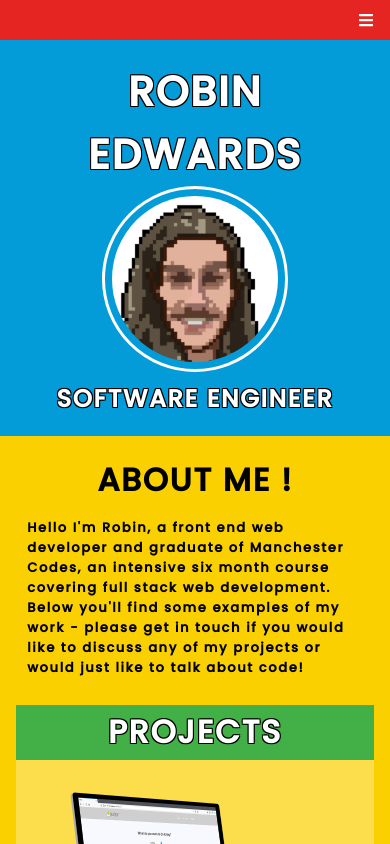
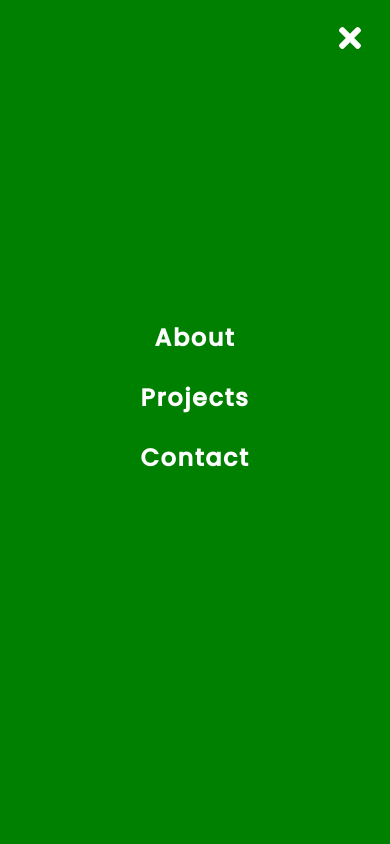
Before and after one commit to ro8inro8in/portfolio, a React (Create React App) app: page / in a window 390 px wide. Both pictures are taken after a click on the element 366 px from the left and 22 px from the top of the page. Shown: the top 844 px of the page. Built offline with nearby package versions, Linux system fonts and the light colour scheme.

Commit message:
hamburger drop down started

```diff
--- a/src/App.js
+++ b/src/App.js
@@ -1,26 +1,27 @@
-// import { useState } from "react";
+import { useState } from "react";
+
 import "./App.css";
 import About from "./components/About";
 import Contact from "./components/Contact";
 import Header from "./components/Header";
 import Navbar from "./components/Navbar";
 import Projects from "./components/Projects";
-// import Sidebar from "./components/Sidebar";
-// import reactDom from "react-dom";
+import Sidebar from "./components/Sidebar";
+
 
 function App() {
-  // const [isOpen, setIsOpen] = useState(false);
-  // const toggle = () => {
-  //   setIsOpen(!isOpen);
-  // };
+  const [isOpen, setIsOpen] = useState(false);
+  const toggle = () => {
+    setIsOpen(!isOpen);
+  };
   return (
     <div className="App">
-      <Navbar  />
+      <Navbar toggle={toggle}/>
+      <Sidebar isOpen={isOpen} toggle={toggle} />
       <Header />
       <About />
       <Projects />
       <Contact />
-      {/* <Sidebar isOpen={isOpen} toggle={toggle} /> */}
     </div>
   );
 }
--- a/src/components/Navbar.js
+++ b/src/components/Navbar.js
@@ -1,3 +1,4 @@
+// import { withRouter } from "react-router";
 import styled from "styled-components";
 import { FaBars } from "react-icons/fa";
 
@@ -72,11 +73,11 @@ const NavLink = styled.a`
   }
 `;
 
-const Navbar = () => {
+const Navbar = ({toggle}) => {
   return (
     <>
       <Nav>
-        <MobileIcon>
+        <MobileIcon onClick={toggle}>
           <FaBars />
         </MobileIcon>
         <NavContainer>
--- a/src/components/Sidebar.js
+++ b/src/components/Sidebar.js
@@ -1,89 +1,89 @@
-//  import React from "react";
-// import styled from "styled-components";
-//  import { FaTimes } from "react-icons/fa";
-//  import { Link } from "react-router-dom";
+import React from "react";
+import styled from "styled-components";
+import { FaTimes } from "react-icons/fa";
+// import { Link } from "react-router-dom";
 
-// const SidebarContainer = styled.aside`
-//   position: fixed;
-//   z-index: 999;
-//   width: 100%;
-//   height: 100%;
-//   background: #cfcfcf;
-//   display: grid;
-//   align-items: center;
-//   top: 0;
-//   right: 0;
-//   transition: 0.3s ease-in-out;
-//   opacity: ${({ isOpen }) => (isOpen ? "100%" : "0")};
-//   top: ${({ isOpen }) => (isOpen ? "0" : "-100%")};
-// `;
-// const CloseIcon = styled(FaTimes)`
-//   color: white;
-// `;
+const SidebarContainer = styled.aside`
+  position: fixed;
+  z-index: 999;
+  width: 100%;
+  height: 100%;
+  background: green;
+  display: grid;
+  align-items: center;
+  top: 0;
+  right: 0;
+  transition: 0.3s ease-in-out;
+   opacity: ${({ isOpen }) => (isOpen ? "100%" : "0")};
+   top: ${({ isOpen }) => (isOpen ? "0" : "-100%")};
+`;
+const CloseIcon = styled(FaTimes)`
+  color: white;
+`;
 
-// const Icon = styled.div`
-//   position: absolute;
-//   top: 1.2rem;
-//   right: 1.5rem;
-//   background: transparent;
-//   font-size: 2rem;
-//   cursor: pointer;
-//   outline: none;
-// `;
+const Icon = styled.div`
+  position: absolute;
+  top: 1.2rem;
+  right: 1.5rem;
+  background: transparent;
+  font-size: 2rem;
+  cursor: pointer;
+  outline: none;
+`;
 
-// const SidebarWrapper = styled.div`
-//   color: red;
-// `;
-// const SidebarMenu = styled.ul`
-//   display: grid;
-//   grid-template-columns: 1fr;
-//   grid-template-rows: repeat(6, 10px);
-//   text-align: center;
-//   @media screen and (max-width 480px) {
-//     grid-template-rows: repeat(6, 60px);
-//   }
-// `;
+const SidebarWrapper = styled.div`
+  color: red;
+`;
+const SidebarMenu = styled.ul`
+  display: grid;
+  grid-template-columns: 1fr;
+  grid-template-rows: repeat(6, 10px);
+  text-align: center;
+  @media screen and (max-width 480px) {
+    grid-template-rows: repeat(6, 60px);
+  }
+`;
 
-// const SidebarLink = styled(Link)`
-//     display: flex;
-//     align-items: center;
-//     justify-content: center;
-//     font-size: 1.5rem;
-//     text-decoration: none;
-//     list-style: none;
-//     transition: 0.2s ease-in-out;
-//     text-decoration: none;
-//     color: white;
-//     font-weight: bold;
-//     cursor: pointer
-//     &:hover{
-//         color: #CFCFCF;
-//         transition: 0.2s ease-in-out;
-//     }
-// `;
+const SidebarLink = styled.li`
+    display: flex;
+    align-items: center;
+    justify-content: center;
+    font-size: 1.5rem;
+    text-decoration: none;
+    list-style: none;
+    transition: 0.2s ease-in-out;
+    text-decoration: none;
+    color: white;
+    font-weight: bold;
+    cursor: pointer
+    &:hover{
+        color: #CFCFCF;
+        transition: 0.2s ease-in-out;
+    }
+`;
 
 
-// const SideBar = ({ isOpen, toggle }) => {
-//   return (
-//     <>
-//       <SidebarContainer isOpen={isOpen} onClick={toggle}>
-//         <Icon onClick={toggle}>
-//           <CloseIcon />
-//         </Icon>
-//         <SidebarWrapper>
-//           <SidebarMenu>
-//             <SidebarLink href="#Header">About</SidebarLink>
-//           </SidebarMenu>
-//           <SidebarMenu>
-//             <SidebarLink href="#Projects">Projects</SidebarLink>
-//           </SidebarMenu>
-//           <SidebarMenu>
-//             <SidebarLink href="#Contact">Contact</SidebarLink>
-//           </SidebarMenu>
-//         </SidebarWrapper>
-//       </SidebarContainer>
-//     </>
-//   );
-// };
+const SideBar = ({ isOpen, toggle }) => {
+  return (
+    <>
+      <SidebarContainer isOpen={isOpen} onClick={toggle}>
+        <Icon onClick={toggle}>
+          <CloseIcon />
+        </Icon>
+        <SidebarWrapper>
+          <SidebarMenu>
+            <SidebarLink to="/#Header">About</SidebarLink>
+          </SidebarMenu>
+          <SidebarMenu>
+            <SidebarLink to="/#Projects">Projects</SidebarLink>
+          </SidebarMenu>
+          <SidebarMenu>
+            <SidebarLink to="/#Contact">Contact</SidebarLink>
+          </SidebarMenu>
+        </SidebarWrapper>
+      </SidebarContainer>
+    </>
+  );
+};
 
-// export default SideBar;
+export default SideBar;
```
